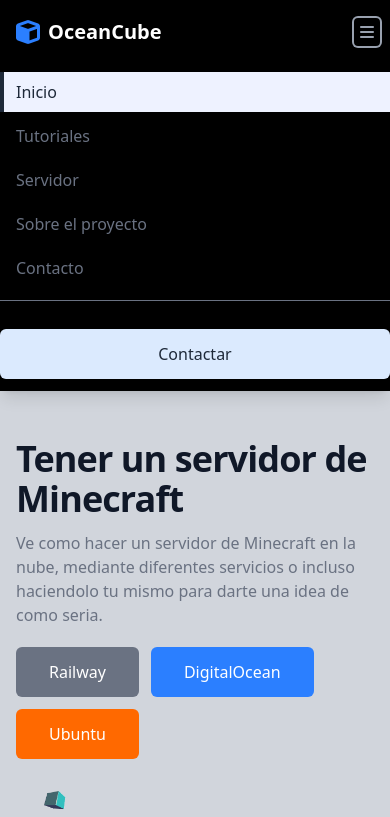
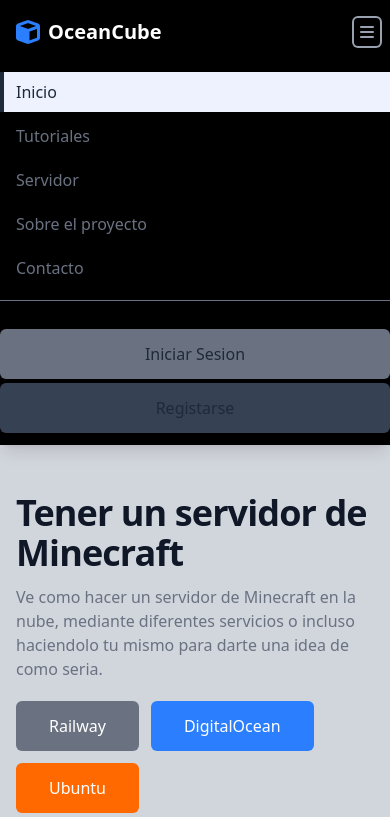
Before and after one commit to DarkDarkness2636/SanchezRojas_DanielJosabeth_PaginaWeb, a website: page src/index.html in a window 390 px wide. Both pictures are taken after a click on the button "Abrir menú". Shown: the top 817 px of the page. Drawn offline with nearby package versions, Linux system fonts and the light colour scheme; files that its build step writes are made by us from their sources.

```diff
--- a/src/index.html
+++ b/src/index.html
@@ -69,8 +69,11 @@
       </div>
       <div class="pt-4 pb-3 border-t border-gray-500">
         <div class="mt-3 space-y-1">
-          <button class="w-full flex items-center justify-center px-8 py-3 border border-transparent text-base font-medium rounded-md text-primary bg-blue-100 hover:bg-blue-200 md:py-4 md:text-lg md:px-10">
-            Contactar
+          <button class="w-full flex items-center justify-center px-8 py-3 border border-transparent text-base font-medium rounded-md text-primary bg-gray-500 hover:bg-indigo-500 md:py-4 md:text-lg md:px-10">
+            Iniciar Sesion
+          </button>
+          <button class="w-full flex items-center justify-center px-8 py-3 border border-transparent text-base font-medium rounded-md text-primary bg-gray-700 hover:bg-blue-700 md:py-4 md:text-lg md:px-10">
+            Registarse
           </button>
         </div>
       </div>
```
